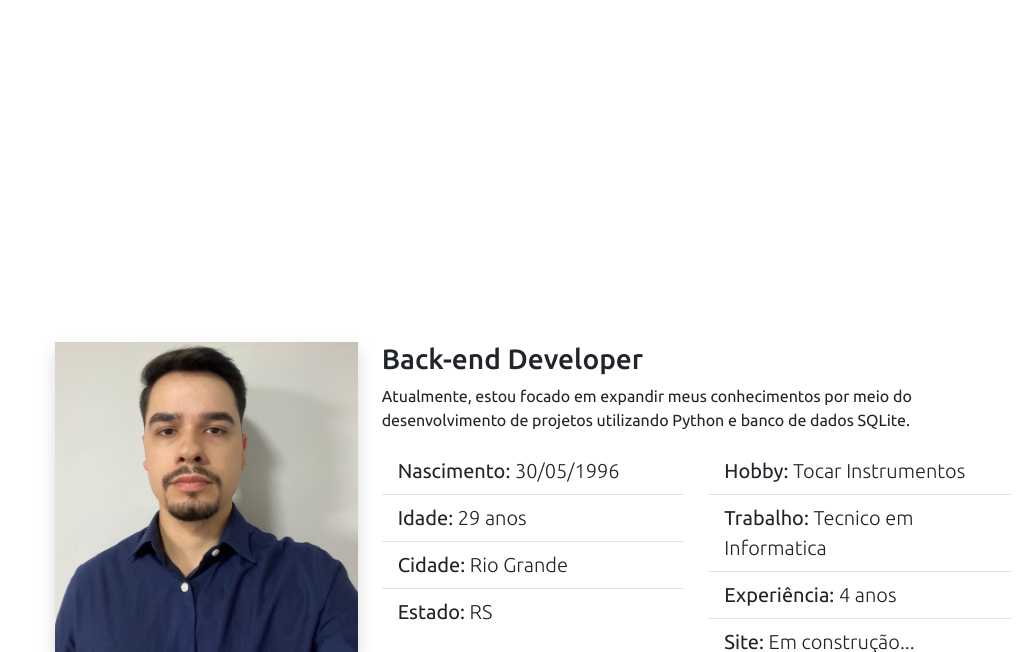
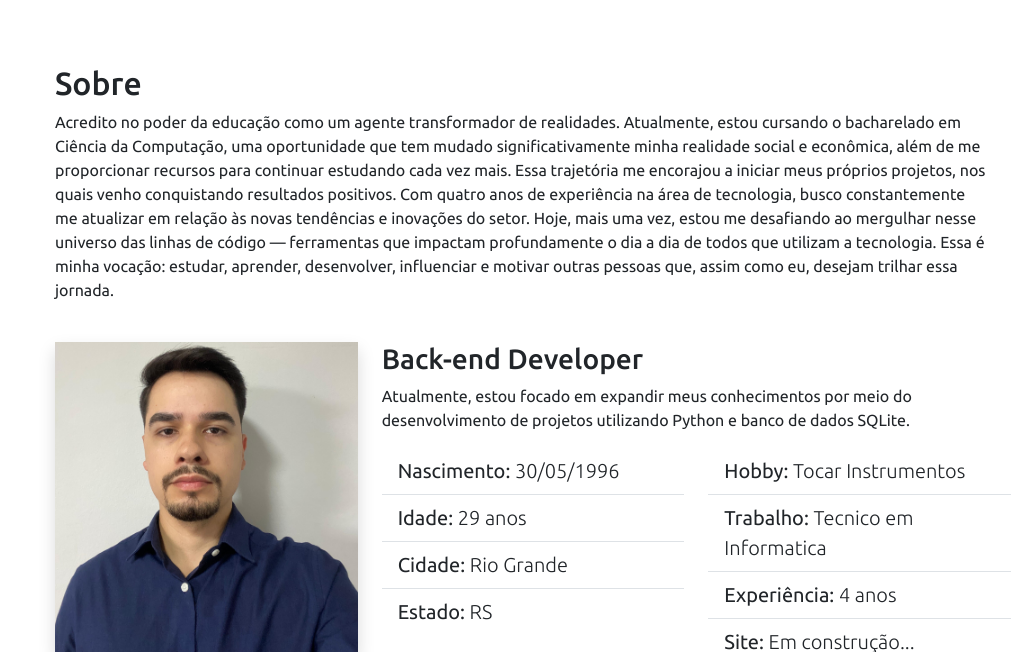
Before and after one commit to DEVRHC/portifolio, a Flask app: page / in a window 1280 px wide. Shown: the part 800-1452 px from the top of the page, without its empty margins (257-1280 px from the left). Run offline with Flask 3, Linux system fonts and the light colour scheme; some libraries are stand-ins or nearby versions.

Commit message:
att contato

```diff
--- a/templates/index.html
+++ b/templates/index.html
@@ -71,7 +71,7 @@
 
         <section class="container mt-5" id="sobre">
             <div class="row w-100">
-                <div class="col-md-12" data-anime="down">
+                <div class="col-md-12">
                     <h2 class='pt-3'>Sobre</h2>
                     <p>Acredito no poder da educação como um agente transformador de realidades. Atualmente, estou
                         cursando o bacharelado em Ciência da Computação, uma oportunidade que tem mudado
@@ -404,13 +404,11 @@
                             <form class="row g-3">
                                 <div class="col-md-6">
                                     <label for="nome" class="form-label">Nome:</label>
-                                    <input type="email" class="form-control" id="nome" name="nome"
-                                        placeholder="Digite seu nome aqui">
+                                    <input type="email" class="form-control" id="nome" name="nome" placeholder="Digite seu nome aqui">
                                 </div>
                                 <div class="col-md-6">
                                     <label for="email" class="form-label">Email:</label>
-                                    <input type="email" class="form-control" id="email" name="email"
-                                        placeholder="Digite seu email aqui">
+                                    <input type="email" class="form-control" id="email" name="email" placeholder="Digite seu email aqui">
                                 </div>
                                 <div class="col-12">
                                     <label for="mensagem" class="form-label">Mensagem:</label>
```
